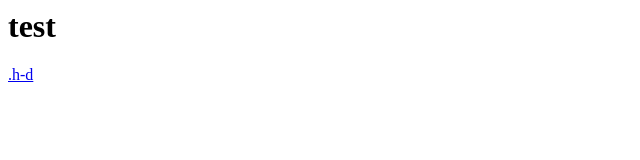
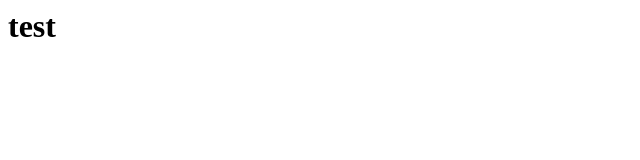
Before and after one commit to Xiao-slm-program/Program, a plain HTML site: page index.html in a window 1280 px wide. Shown: the full height of the page, 0-640 px from the left. Drawn offline with Linux system fonts and the light colour scheme.

Commit message:
Update index.html

```diff
--- a/index.html
+++ b/index.html
@@ -3,5 +3,5 @@
 </head>
 <body>
   <h1>test</h1>
-  <a href="https://xiao-slm-program.github.io/Program/StorageResources/stringplus%20v0.1,1.h"  download="stringplus v0.1,1.h">.h-d</a>
+
 </body>
```
